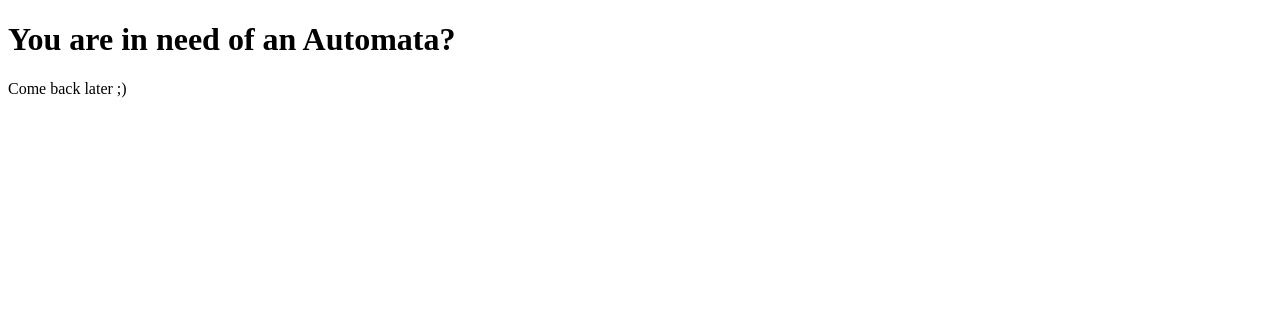
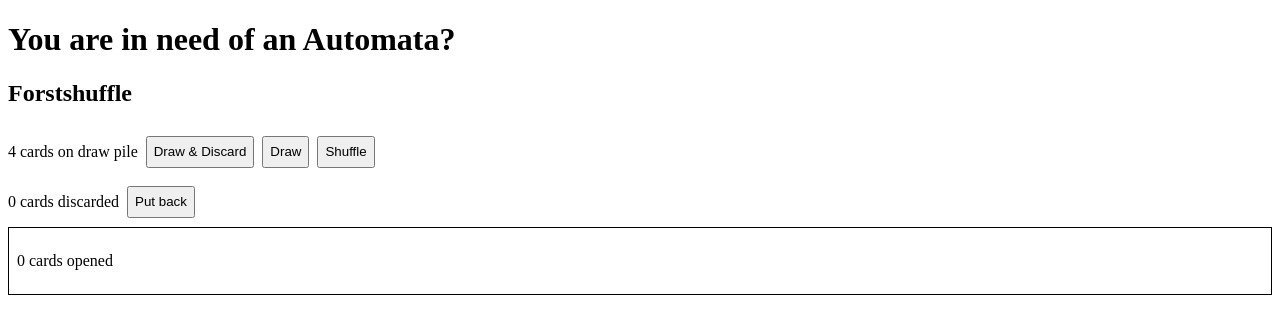
Before and after one commit to WendtOle/forest-shuffle-automata, a SvelteKit app: page / in a window 1280 px wide. Shown: the top 334 px of the page. Built offline with nearby package versions, Linux system fonts and the light colour scheme.

Commit message:
Add basic UI for card logic

```diff
--- a/src/cardLogic.ts
+++ b/src/cardLogic.ts
@@ -1,6 +1,7 @@
 import { shuffleArray } from './fishersAlgorithm';
 
 export interface Card {
+	content: string;
 	id: string;
 }
 
--- a/src/routes/+page.svelte
+++ b/src/routes/+page.svelte
@@ -1,2 +1,84 @@
+<script lang="ts">
+	import { writable } from 'svelte/store';
+	import {
+		type Card,
+		shuffleDrawPile,
+		openFromDrawPile,
+		discardFromOpened,
+		moveFromDiscardToDrawPile,
+		type State
+	} from '../cardLogic';
+	const deck: Card[] = [
+		{ content: '-4, right', id: '0' },
+		{ content: '+4', id: '1' },
+		{ content: '+2', id: '2' },
+		{ content: '-2, left', id: '3' }
+	];
+
+	const state = writable<State>({
+		deck,
+		drawPile: deck,
+		opened: [],
+		discardPile: []
+	});
+</script>
+
 <h1>You are in need of an Automata?</h1>
-<p>Come back later ;)</p>
+<h2>Forstshuffle</h2>
+
+<div class="row">
+	<p>{$state.drawPile.length} cards on draw pile</p>
+	<button
+		on:click={() => {
+			const opened = $state.opened;
+			opened.forEach((card) => {
+				state.set(discardFromOpened($state, card));
+			});
+			state.set(openFromDrawPile($state));
+		}}>Draw & Discard</button
+	>
+	<button
+		on:click={() => {
+			state.set(openFromDrawPile($state));
+		}}>Draw</button
+	>
+	<button
+		on:click={() => {
+			state.set(shuffleDrawPile($state));
+		}}>Shuffle</button
+	>
+</div>
+<div class="row">
+	<p>{$state.discardPile.length} cards discarded</p>
+	<button on:click={() => state.set(moveFromDiscardToDrawPile($state))}>Put back</button>
+</div>
+<div class="container">
+	<p>{$state.opened.length} cards opened</p>
+	{#each $state.opened as cardId}
+		{@const id = cardId.id}
+		{@const card = $state.deck.find((cur) => cur.id === id)}
+		<div class="row">
+			<p>{card?.content}</p>
+			<button
+				on:click={() => {
+					state.set(discardFromOpened($state, { id }));
+				}}>Discard</button
+			>
+		</div>
+	{/each}
+</div>
+
+<style>
+	.row {
+		display: flex;
+		align-items: center;
+		gap: 8px;
+	}
+	button {
+		height: 32px;
+	}
+	.container {
+		border: 1px solid black;
+		padding: 8px;
+	}
+</style>
```
Also changed, not shown: 1 other file (tests, documents, lock files or other folders).
